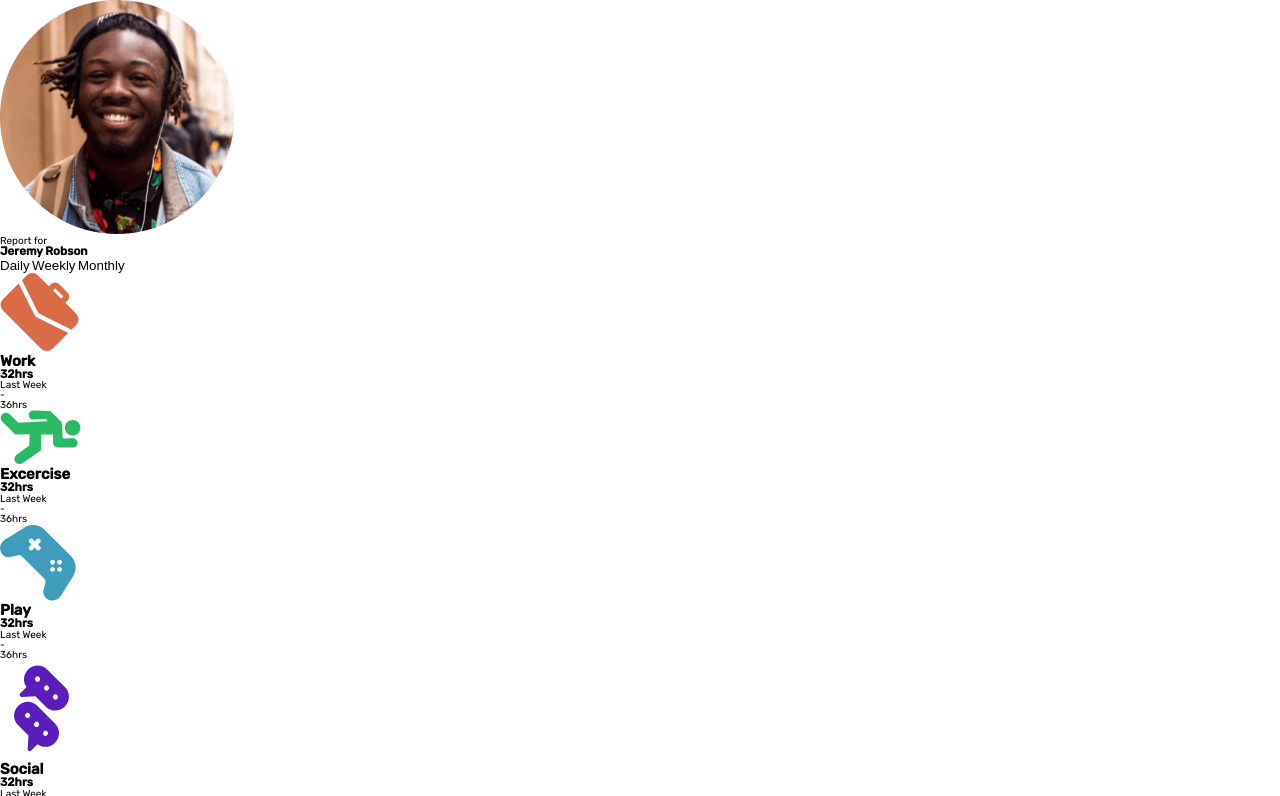
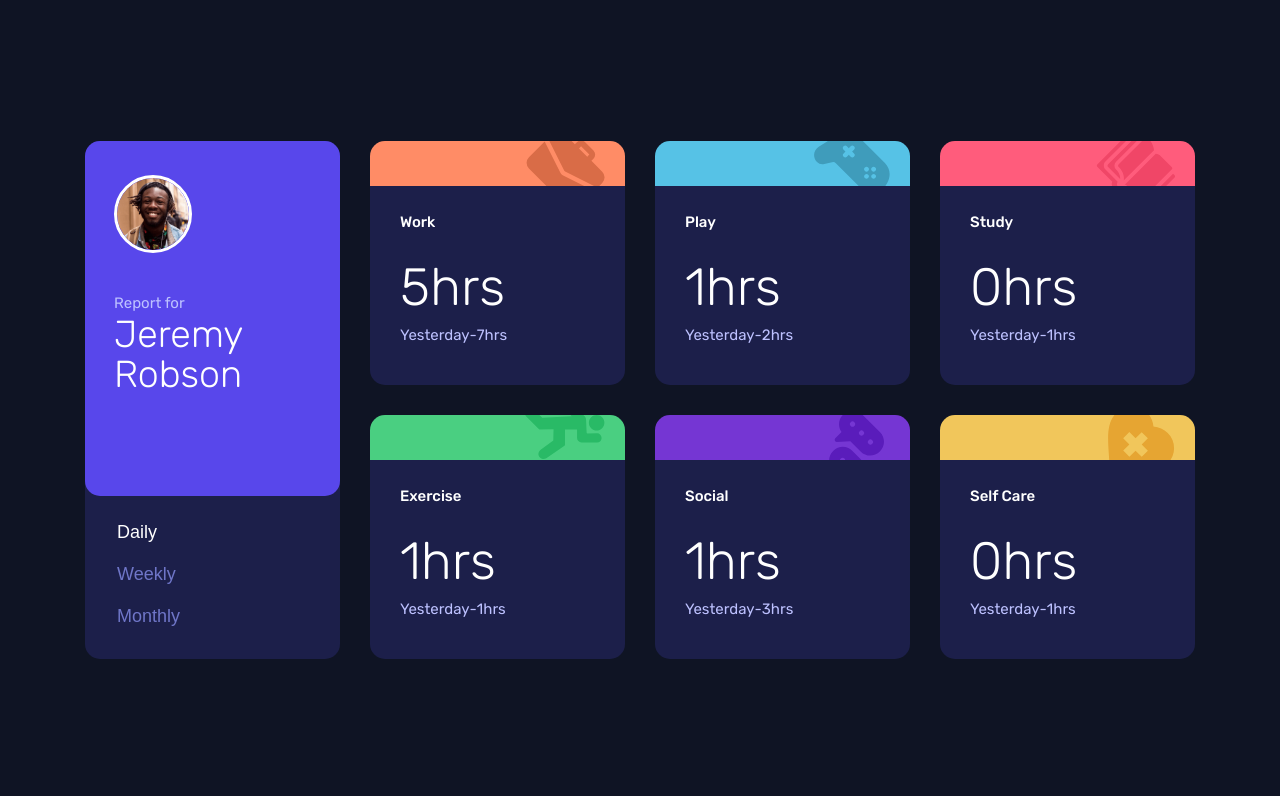
Before and after one commit to jesusfrancisco88/Time-tracking-dashboard, a plain HTML site: page index.html in a window 1280 px wide. Both pictures are taken after a click on the button "Daily". Shown: the top 796 px of the page. Drawn offline with Linux system fonts and the light colour scheme.

Commit message:
JavaScript Funcionalidad

```diff
--- a/index.html
+++ b/index.html
@@ -13,27 +13,26 @@
 
     <!-- Owner Section -->
     <section class="activity-tracker__menu">
-    <div class="activity-tracker-owner">
-      <img src="/images/image-jeremy.png" class="activity-tracker__owner-img" alt="Jeremy Image">
+      <div class="activity-tracker__owner">
+        <img src="./images/image-jeremy.png" alt="image-jeremy" class="activity-tracker__owner-img">
         <div class="activity-tracker__owner-container">
           <p class="activity-tracker__owner-for">Report for</p>
           <h1 class="activity-tracker__owner-name">Jeremy Robson</h1>
         </div>
       </div>
-
-    <div class="activity-tracker-options">
+      <div class="activity-tracker__options">
         <button class="activity-tracker__option" data-option="daily">Daily</button>
         <button class="activity-tracker__option" data-option="weekly">Weekly</button>
         <button class="activity-tracker__option" data-option="monthly">Monthly</button>
       </div>
     </section>
 
-    <section class="activity-tracker__activity">
-      <div class="activity-bg"><img src="/images/icon-work.svg" alt="work-icon"></div>
+    <!-- <section class="activity-tracker__activity work">
+      <div class="activity__bg"><img src="/images/icon-work.svg" alt="work"></div>
       <div class="activity__info">
         <header class="activity__header"><h2 class="activity__name">Work</h2></header>
         <div class="activity__timeframes">
-          <h3 class="activity__current-timeframes">32hrs</h3>
+          <h3 class="activity__current-timeframe">32hrs</h3>
           <div class="activity__previous-timeframe">
             <p class="time-window">Last Week</p>
             <p> - </p>
@@ -43,12 +42,12 @@
       </div>
     </section>
 
-    <section class="activity-tracker__activity">
-      <div class="activity-bg"><img src="/images/icon-exercise.svg" alt="excercise"></div>
+    <section class="activity-tracker__activity play">
+      <div class="activity__bg"><img src="/images/icon-play.svg" alt="play"></div>
       <div class="activity__info">
-        <header class="activity__header"><h2 class="activity__name">Excercise</h2></header>
+        <header class="activity__header"><h2 class="activity__name">Play</h2></header>
         <div class="activity__timeframes">
-          <h3 class="activity__current-timeframes">32hrs</h3>
+          <h3 class="activity__current-timeframe">32hrs</h3>
           <div class="activity__previous-timeframe">
             <p class="time-window">Last Week</p>
             <p> - </p>
@@ -58,12 +57,12 @@
       </div>
     </section>
 
-    <section class="activity-tracker__activity">
-      <div class="activity-bg"><img src="/images/icon-play.svg" alt="play-icon"></div>
+    <section class="activity-tracker__activity study">
+      <div class="activity__bg"><img src="/images/icon-study.svg" alt="study"></div>
       <div class="activity__info">
-        <header class="activity__header"><h2 class="activity__name">Play</h2></header>
+        <header class="activity__header"><h2 class="activity__name">Study</h2></header>
         <div class="activity__timeframes">
-          <h3 class="activity__current-timeframes">32hrs</h3>
+          <h3 class="activity__current-timeframe">32hrs</h3>
           <div class="activity__previous-timeframe">
             <p class="time-window">Last Week</p>
             <p> - </p>
@@ -73,12 +72,12 @@
       </div>
     </section>
 
-    <section class="activity-tracker__activity">
-      <div class="activity-bg"><img src="/images/icon-social.svg" alt="social-icon"></div>
+    <section class="activity-tracker__activity exercise">
+      <div class="activity__bg"><img src="/images/icon-exercise.svg" alt="excercise"></div>
       <div class="activity__info">
-        <header class="activity__header"><h2 class="activity__name">Social</h2></header>
+        <header class="activity__header"><h2 class="activity__name">Excercise</h2></header>
         <div class="activity__timeframes">
-          <h3 class="activity__current-timeframes">32hrs</h3>
+          <h3 class="activity__current-timeframe">32hrs</h3>
           <div class="activity__previous-timeframe">
             <p class="time-window">Last Week</p>
             <p> - </p>
@@ -88,12 +87,12 @@
       </div>
     </section>
 
-    <section class="activity-tracker__activity">
-      <div class="activity-bg"><img src="/images/icon-study.svg" alt="study-icon"></div>
+    <section class="activity-tracker__activity social">
+      <div class="activity__bg"><img src="/images/icon-social.svg" alt="social"></div>
       <div class="activity__info">
-        <header class="activity__header"><h2 class="activity__name">Study</h2></header>
+        <header class="activity__header"><h2 class="activity__name">Social</h2></header>
         <div class="activity__timeframes">
-          <h3 class="activity__current-timeframes">32hrs</h3>
+          <h3 class="activity__current-timeframe">32hrs</h3>
           <div class="activity__previous-timeframe">
             <p class="time-window">Last Week</p>
             <p> - </p>
@@ -103,12 +102,12 @@
       </div>
     </section>
 
-    <section class="activity-tracker__activity">
-      <div class="activity-bg"><img src="/images/icon-self-care.svg" alt="selfcare-icon"></div>
+    <section class="activity-tracker__activity self-care">
+      <div class="activity__bg"><img src="/images/icon-self-care.svg" alt="self-care"></div>
       <div class="activity__info">
         <header class="activity__header"><h2 class="activity__name">Self Care</h2></header>
         <div class="activity__timeframes">
-          <h3 class="activity__current-timeframes">32hrs</h3>
+          <h3 class="activity__current-timeframe">32hrs</h3>
           <div class="activity__previous-timeframe">
             <p class="time-window">Last Week</p>
             <p> - </p>
@@ -116,7 +115,7 @@
           </div>
         </div>
       </div>
-    </section>
+    </section> -->
 
 </section>
 
--- a/script.js
+++ b/script.js
@@ -0,0 +1,168 @@
+'use strict';
+let data = [
+  {
+    "title": "Work",
+    "timeframes": {
+      "daily": {
+        "current": 5,
+        "previous": 7
+      },
+      "weekly": {
+        "current": 32,
+        "previous": 36
+      },
+      "monthly": {
+        "current": 103,
+        "previous": 128
+      }
+    }
+  },
+  {
+    "title": "Play",
+    "timeframes": {
+      "daily": {
+        "current": 1,
+        "previous": 2
+      },
+      "weekly": {
+        "current": 10,
+        "previous": 8
+      },
+      "monthly": {
+        "current": 23,
+        "previous": 29
+      }
+    }
+  },
+  {
+    "title": "Study",
+    "timeframes": {
+      "daily": {
+        "current": 0,
+        "previous": 1
+      },
+      "weekly": {
+        "current": 4,
+        "previous": 7
+      },
+      "monthly": {
+        "current": 13,
+        "previous": 19
+      }
+    }
+  },
+  {
+    "title": "Exercise",
+    "timeframes": {
+      "daily": {
+        "current": 1,
+        "previous": 1
+      },
+      "weekly": {
+        "current": 4,
+        "previous": 5
+      },
+      "monthly": {
+        "current": 11,
+        "previous": 18
+      }
+    }
+  },
+  {
+    "title": "Social",
+    "timeframes": {
+      "daily": {
+        "current": 1,
+        "previous": 3
+      },
+      "weekly": {
+        "current": 5,
+        "previous": 10
+      },
+      "monthly": {
+        "current": 21,
+        "previous": 23
+      }
+    }
+  },
+  {
+    "title": "Self Care",
+    "timeframes": {
+      "daily": {
+        "current": 0,
+        "previous": 1
+      },
+      "weekly": {
+        "current": 2,
+        "previous": 2
+      },
+      "monthly": {
+        "current": 7,
+        "previous": 11
+      }
+    }
+  }
+];
+const buttons = document.querySelectorAll('.activity-tracker__option');
+
+
+
+const activateClickedButton = (button) => {
+  buttons.forEach(b => b.classList.remove('active'));
+  button.classList.add('active');
+}
+
+const renderCards = function (clickedOption) {
+
+  const activityTracker = document.querySelector('.activity-tracker');
+
+  const calcTimeFrame = (option) => {
+    if(option === 'daily') {
+      return 'Yesterday';
+   } else if (option === 'weekly') {
+      return 'Last Week';
+   } else if (option === 'monthly') {
+      return 'Last Month';
+   }
+  }
+
+  data.forEach(activity => {
+    const name = activity.title;
+    const activityClass = name.toLowerCase().replace(' ', '-')
+    const timeframeData = activity.timeframes[clickedOption];
+    const previousTimeframe = calcTimeFrame(clickedOption);
+
+    const section = document.createElement('section');
+    section.classList.add('activity-tracker__activity', activityClass);
+
+    const stringToInject = `
+    <div class="activity__bg"><img src="/images/icon-${activityClass}.svg" alt="work"></div>
+    <div class="activity__info">
+      <header class="activity__header"><h2 class="activity__name">${name}</h2></header>
+      <div class="activity__timeframes">
+        <h3 class="activity__current-timeframe">${timeframeData.current}hrs</h3>
+        <div class="activity__previous-timeframe">
+          <p class="time-window">${previousTimeframe}</p>
+          <p> - </p>
+          <p class="time">${timeframeData.previous}hrs</p>
+        </div>
+      </div>
+    </div>
+    `;
+
+    section.innerHTML = stringToInject;
+    activityTracker.append(section);
+  });
+}
+
+
+
+buttons.forEach(button => {
+
+  button.addEventListener('click', function () {
+    activateClickedButton(button);
+    const clickedOption = button.dataset.option;
+    renderCards(clickedOption);
+  });
+
+});
--- a/styles/style.css
+++ b/styles/style.css
@@ -33,4 +33,263 @@ html {
 
 body {
   width: 100%;
+  min-height: 100vh;
+  background: var(--blue-900);
+  display: grid;
+  place-items: center;
+  padding: 8.1rem 2.4rem;
 }
+
+section.activity-tracker {
+  width: 100%;
+  height: auto;
+  display: grid;
+  grid-auto-rows: max-content;
+  grid-template-columns: 1fr;
+  justify-items: center;
+  gap: 2.4rem;
+}
+
+@media screen and (min-width: 500px) {
+  section.activity-tracker {
+    grid-template-columns: repeat(auto-fit, minmax(20rem, 1fr));
+    grid-template-rows: 1fr 1fr;
+    min-height: 51.8rem;
+    gap: 3rem;
+  }
+}
+
+@media screen and (min-width: 1110px) {
+  section.activity-tracker {
+    max-width: 111rem;
+  }
+}
+
+section.activity-tracker__menu {
+  background: var(--blue-800);
+  border-radius: var(--br);
+  overflow: hidden;
+  width: 100%;
+}
+
+@media screen and (min-width: 500px) {
+  section.activity-tracker__menu {
+    grid-row: 1/3;
+    display: flex;
+    flex-flow: column nowrap;
+  }
+}
+
+.activity-tracker__owner {
+  width: 100%;
+  padding: 3.1rem 2.9rem;
+  display: flex;
+  flex-wrap: wrap;
+  align-items: center;
+  justify-content: flex-start;
+  gap: 2rem;
+  background: var(--blue-500);
+  border-radius: 0 0 var(--br) var(--br);
+}
+
+@media screen and (min-width: 500px) {
+  .activity-tracker__owner {
+    padding: 3.4rem 2.9rem 8rem 2.9rem;
+    flex-flow: column nowrap;
+    align-items: start;
+    gap: 4.3rem;
+    flex: 1 0 auto;
+  }
+}
+
+.activity-tracker__owner-img {
+  width: 6.4rem;
+  border: 0.3rem solid white;
+  border-radius: 50%;
+}
+
+@media screen and (min-width: 500px) {
+  .activity-tracker__owner-img {
+    width: 7.8rem;
+  }
+}
+
+.activity-tracker__owner-container {
+  display: flex;
+  flex-flow: column nowrap;
+  gap: 0.4rem;
+}
+
+@media screen and (min-width: 500px) {
+  .activity-tracker__owner-container {
+    gap: 0.3rem;
+    max-width: 60%;
+  }
+}
+
+.activity-tracker__owner-for {
+  font-size: 1.5rem;
+  color: var(--blue-100);
+}
+
+.activity-tracker__owner-name {
+  font-size: var(--font-size-h1);
+  font-weight: 300;
+  color: white;
+}
+
+@media screen and (min-width: 500px) {
+  .activity-tracker__owner-name {
+    line-height: 4rem;
+  }
+}
+
+.activity-tracker__options {
+  padding: 2.4rem 2rem 2.5rem 3.3rem;
+  display: flex;
+  flex-flow: row wrap;
+  justify-content: space-between;
+  gap: 1rem;
+}
+
+@media screen and (min-width: 500px) {
+  .activity-tracker__options {
+    flex-flow: column nowrap;
+    gap: 2.1rem;
+    padding: 2.6rem 3.2rem 3.2rem;
+  }
+}
+
+.activity-tracker__option {
+  width: max-content;
+  font-size: var(--font-size-time-window);
+  color: var(--blue-200);
+  transition: color 250ms;
+  cursor: pointer;
+}
+      /*
+      .activity-tracker__option:hover,
+      .activity-tracker__option.active {
+          color: white;
+      } */
+
+.activity-tracker__option:is(:hover, .active) {
+  color: white;
+}
+
+.activity-tracker__activity {
+  width: 100%;
+  height: 100%;
+  display: grid;
+  grid-template-rows: 3.8rem 1fr;
+  grid-template-columns: 1fr;
+  overflow: hidden;
+  border-radius: var(--br);
+}
+
+@media screen and (min-width: 500px) {
+  .activity-tracker__activity {
+    grid-template-rows: 4.5rem 1fr;
+  }
+}
+
+.activity-tracker__activity:is(.work) {
+  --background: var(--red-200);
+}
+.activity-tracker__activity:is(.play) {
+  --background: var(--blue-300);
+}
+.activity-tracker__activity:is(.study) {
+  --background: var(--red-500);
+}
+.activity-tracker__activity:is(.exercise) {
+  --background: var(--lime-green-500);
+}
+.activity-tracker__activity:is(.social) {
+  --background: var(--violet-500);
+}
+.activity-tracker__activity:is(.self-care) {
+  --background: var(--orange-400);
+}
+
+.activity__bg {
+  grid-row: 1/3;
+  grid-column: 1/2;
+  background: var(--background);
+  display: grid;
+  place-items: start end;
+  height: 70%;
+}
+
+.activity__bg > img {
+  transform: translate(-2rem, -1rem);
+  position: relative;
+  z-index: var(--z-index-bottom);
+}
+
+.activity__info {
+  position: relative;
+  z-index: var(--z-index-middle);
+  grid-row: 2/3;
+  grid-column: 1/2;
+  background: var(--blue-800);
+  transition: background 250ms, transform 250ms;
+  height: 100%;
+  padding: 2.8rem 2.4rem;
+  display: flex;
+  flex-flow: column nowrap;
+  gap: 0.6rem;
+  cursor: pointer;
+}
+
+.activity-tracker__activity:hover > .activity__info {
+  background: var(--blue-700);
+}
+
+@media screen and (min-width: 500px) {
+  .activity__info {
+    gap: 2.4rem;
+    padding: 2.9rem 3rem 3.2rem;
+  }
+}
+.activity__header,
+.activity__timeframes {
+  display: flex;
+  flex-wrap: wrap;
+  justify-content: space-between;
+  align-items: center;
+  gap: 1rem;
+}
+
+@media screen and (min-width: 500px) {
+  .activity__timeframes {
+    flex-flow: column nowrap;
+    align-items: start;
+    gap: 0.8rem;
+  }
+}
+
+.activity__name {
+  color: white;
+  font-weight: 500;
+}
+
+.activity__options {
+  transition: white 250ms;
+}
+.activity__options:hover > svg path {
+  fill: white;
+}
+
+.activity__current-timeframe {
+  font-size: var(--font-size-activity-result);
+  font-weight: 300;
+  color: white;
+  line-height: 6.6rem;
+}
+
+.activity__previous-timeframe {
+  display: flex;
+  font-size: var(--font-size-activity-window);
+  color: var(--blue-100);
+}
```
Also changed, not shown: 1 other file. Lines whose indentation alone changed are shown as unchanged.
